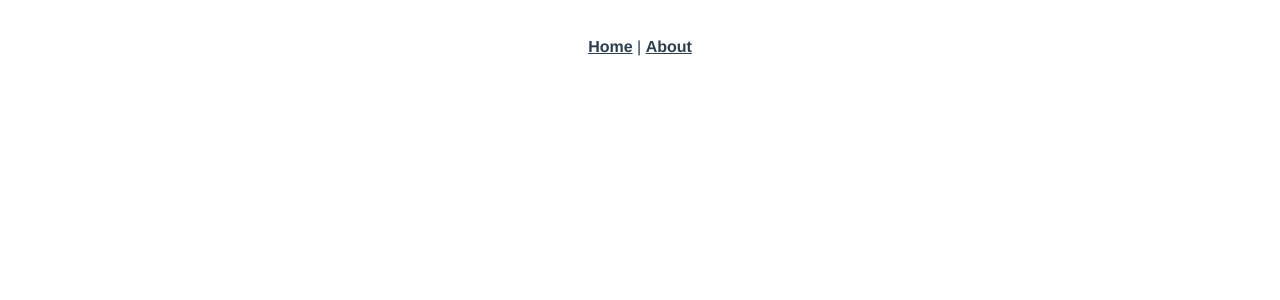
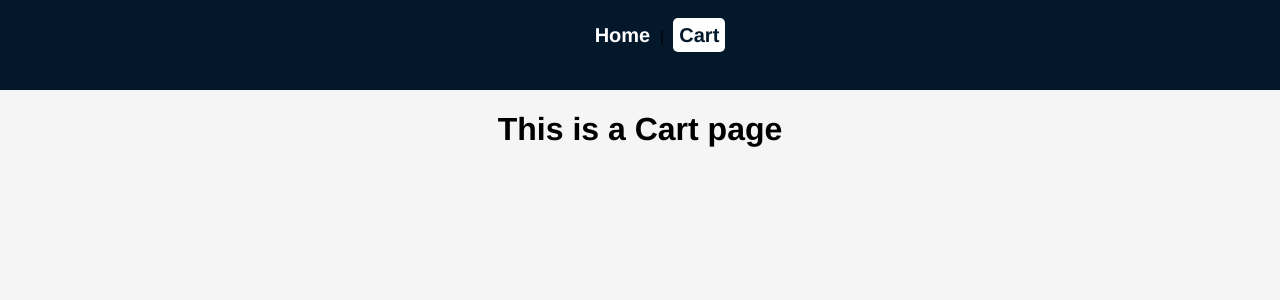
Before and after one commit to ChristoT98/VUE3-Sample_Shopping_Cart, a Vue app: page /cart in a window 1280 px wide. Before the commit this address had no page. Shown: the top 300 px of the page. Built offline with nearby package versions, Linux system fonts and the light colour scheme.

Commit message:
Navbar created

```diff
--- a/public/index.html
+++ b/public/index.html
@@ -5,7 +5,7 @@
     <meta http-equiv="X-UA-Compatible" content="IE=edge">
     <meta name="viewport" content="width=device-width,initial-scale=1.0">
     <link rel="icon" href="<%= BASE_URL %>favicon.ico">
-    <title><%= htmlWebpackPlugin.options.title %></title>
+    <title>VUE Shopping Cart App</title>
   </head>
   <body>
     <noscript>
--- a/src/App.vue
+++ b/src/App.vue
@@ -1,7 +1,7 @@
 <template>
-  <nav>
-    <router-link to="/">Home</router-link> |
-    <router-link to="/about">About</router-link>
+  <nav id="nav">
+    <router-link :class="{active: $route.name === 'Home'}" to="/">Home</router-link> |
+    <router-link :class="{active: $route.name === 'Cart'}" to="/cart">Cart</router-link>
   </nav>
   <router-view/>
 </template>
@@ -12,19 +12,43 @@
   -webkit-font-smoothing: antialiased;
   -moz-osx-font-smoothing: grayscale;
   text-align: center;
-  color: #2c3e50;
 }
 
-nav {
-  padding: 30px;
+html, body {
+  margin: 0;
+  padding: 0;
+  box-sizing: border-box;
+  overflow-x: hidden;
+}
+
+body {
+  background-color: rgb(245, 245, 245)
+}
+
+#nav {
+  padding: 20px;
+  width: 100%;
+  height: 50px;
+  background-color: #04182c;
+  line-height: 30px;
 
   a {
+    color: white;
     font-weight: bold;
-    color: #2c3e50;
+    text-decoration: none;
+    margin: 0 5px 0 5px;
+    font-size: 1.25rem;
 
-    &.router-link-exact-active {
-      color: #42b983;
-    }
+    &.active {
+    color: #04182c;
+    background-color: white;
+    padding: 6px;
+    border-radius: 5px;
+  }
   }
 }
+
+.text-center {
+  text-align: center;
+}
 </style>
--- a/src/router/index.js
+++ b/src/router/index.js
@@ -1,24 +1,22 @@
 import { createRouter, createWebHistory } from 'vue-router'
 import HomeView from '../views/HomeView.vue'
+import CartView from '../views/CartView.vue'
 
 const routes = [
   {
     path: '/',
-    name: 'home',
+    name: 'Home',
     component: HomeView
   },
   {
-    path: '/about',
-    name: 'about',
-    // route level code-splitting
-    // this generates a separate chunk (about.[hash].js) for this route
-    // which is lazy-loaded when the route is visited.
-    component: () => import(/* webpackChunkName: "about" */ '../views/AboutView.vue')
+    path: '/cart',
+    name: 'Cart',
+    component: CartView
   }
 ]
 
 const router = createRouter({
-  history: createWebHistory(process.env.BASE_URL),
+  history: createWebHistory(),
   routes
 })
 
--- a/src/views/AboutView.vue
+++ /dev/null
@@ -1,5 +0,0 @@
-<template>
-  <div class="about">
-    <h1>This is an about page</h1>
-  </div>
-</template>
--- /dev/null
+++ b/src/views/CartView.vue
@@ -0,0 +1,5 @@
+<template>
+  <div class="cart">
+    <h1>This is a Cart page</h1>
+  </div>
+</template>
--- a/src/views/HomeView.vue
+++ b/src/views/HomeView.vue
@@ -1,18 +1,15 @@
 <template>
   <div class="home">
-    <img alt="Vue logo" src="../assets/logo.png">
-    <HelloWorld msg="Welcome to Your Vue.js App"/>
+    Hello Home
   </div>
 </template>
 
 <script>
-// @ is an alias to /src
-import HelloWorld from '@/components/HelloWorld.vue'
 
 export default {
-  name: 'HomeView',
+  name: 'Home',
   components: {
-    HelloWorld
+
   }
 }
 </script>
--- a/vue.config.js
+++ b/vue.config.js
@@ -1,4 +1,5 @@
 const { defineConfig } = require('@vue/cli-service')
 module.exports = defineConfig({
-  transpileDependencies: true
+  transpileDependencies: true,
+  lintOnSave: false,
 })
```
